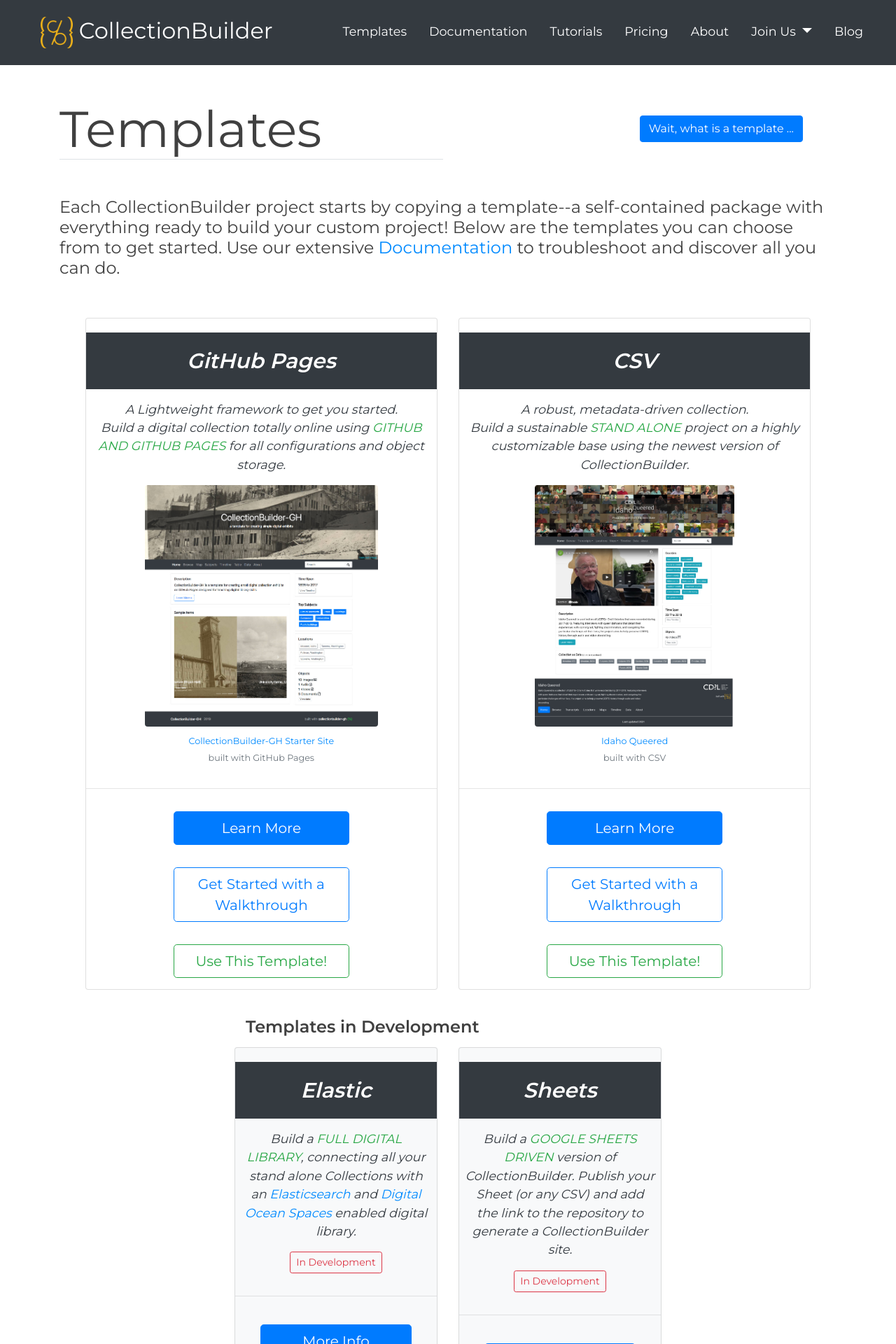
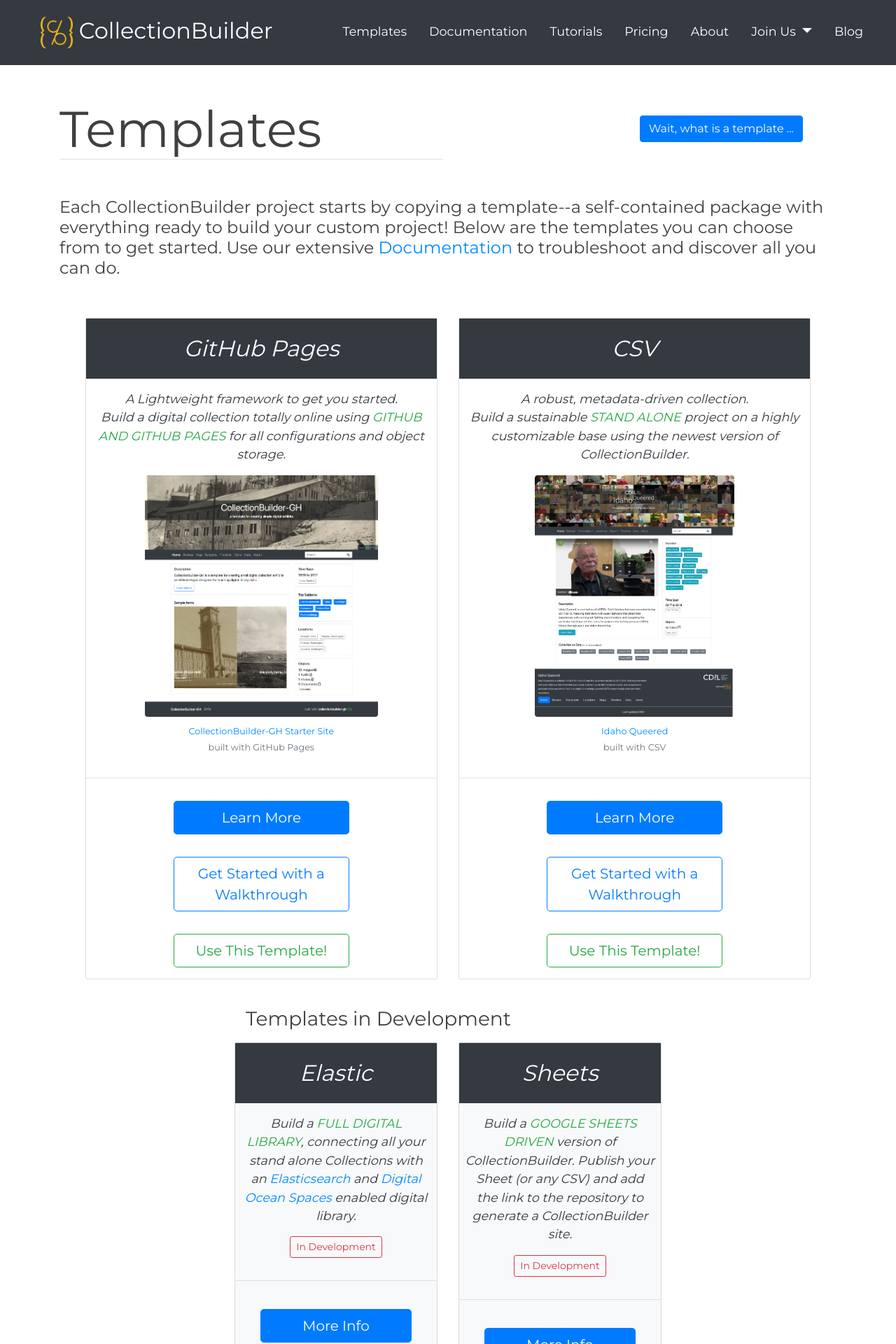
Before and after one commit to CollectionBuilder/collectionbuilder.github.io, a Jekyll site: the page built from pages/templates.html, in a window 1280 px wide. Shown: the top 1920 px of the page at 70% size. Built offline with Jekyll 4.4.1, drawn with Linux system fonts in a browser that asks for light colours; comment, search, counter and statistics services are not loaded.

Commit message:
Remove header css from beautifuljekyll

```diff
--- a/assets/css/beautifuljekyll.css
+++ b/assets/css/beautifuljekyll.css
@@ -25,26 +25,6 @@
 p {
   line-height: 1.5;
   margin: 1.875rem 0;
-}
-h1,h2,h3,h4,h5,h6 {
-  font-family: 'Montserrat', sans-serif;
-  font-weight: 800;
-  line-height: 1.1;
-}
-h1 {
-  font-size: 2.25rem;
-}
-h2 {
-  font-size: 1.875rem;
-}
-h3 {
-  font-size: 1.5rem;
-}
-h4 {
-  font-size: 1.125rem;
-}
-h1, h2, h3, h4 {
-  margin-top: 1.25rem;
 }
 a {
   color: {{ site.link-col | default: "#008AFF" }};
```
